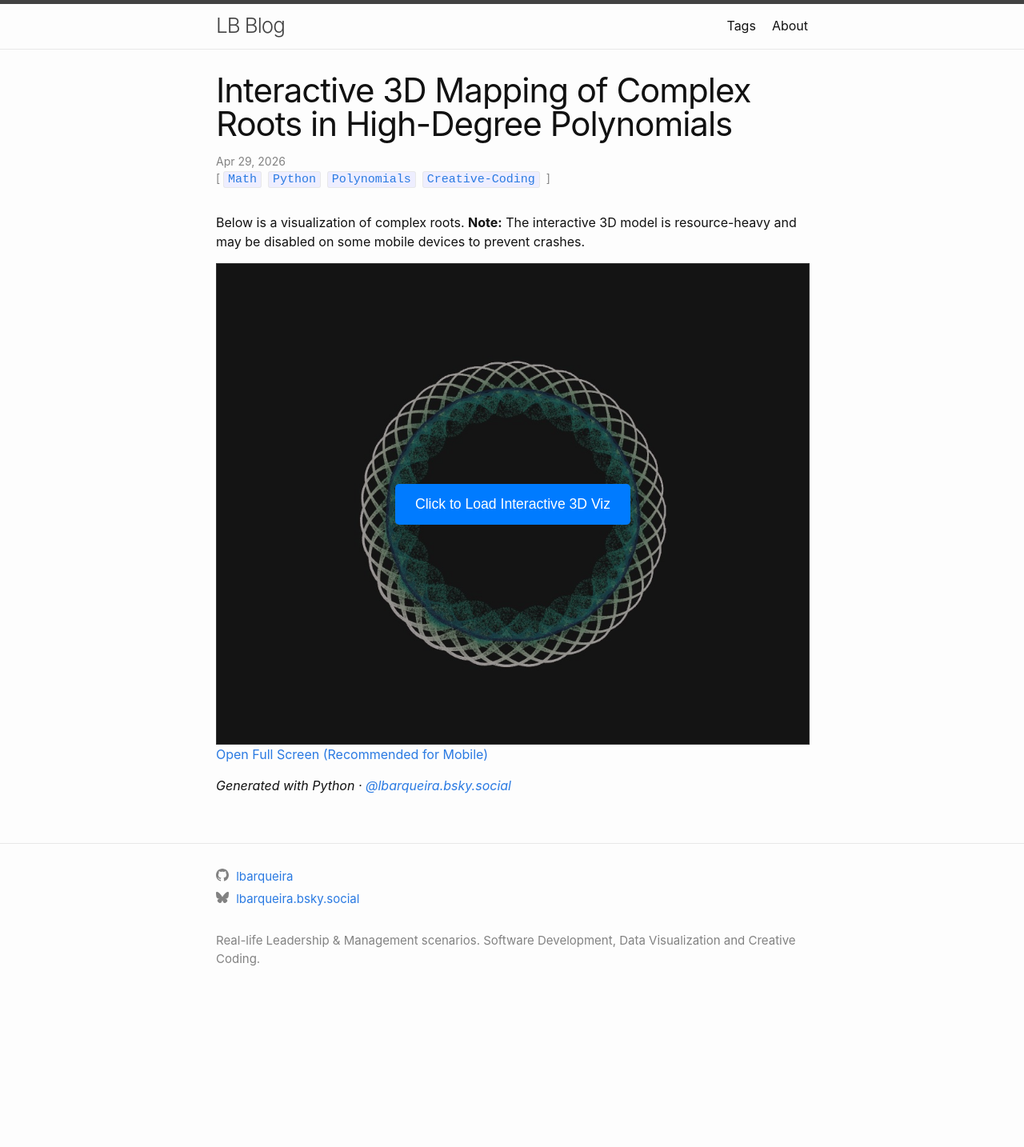
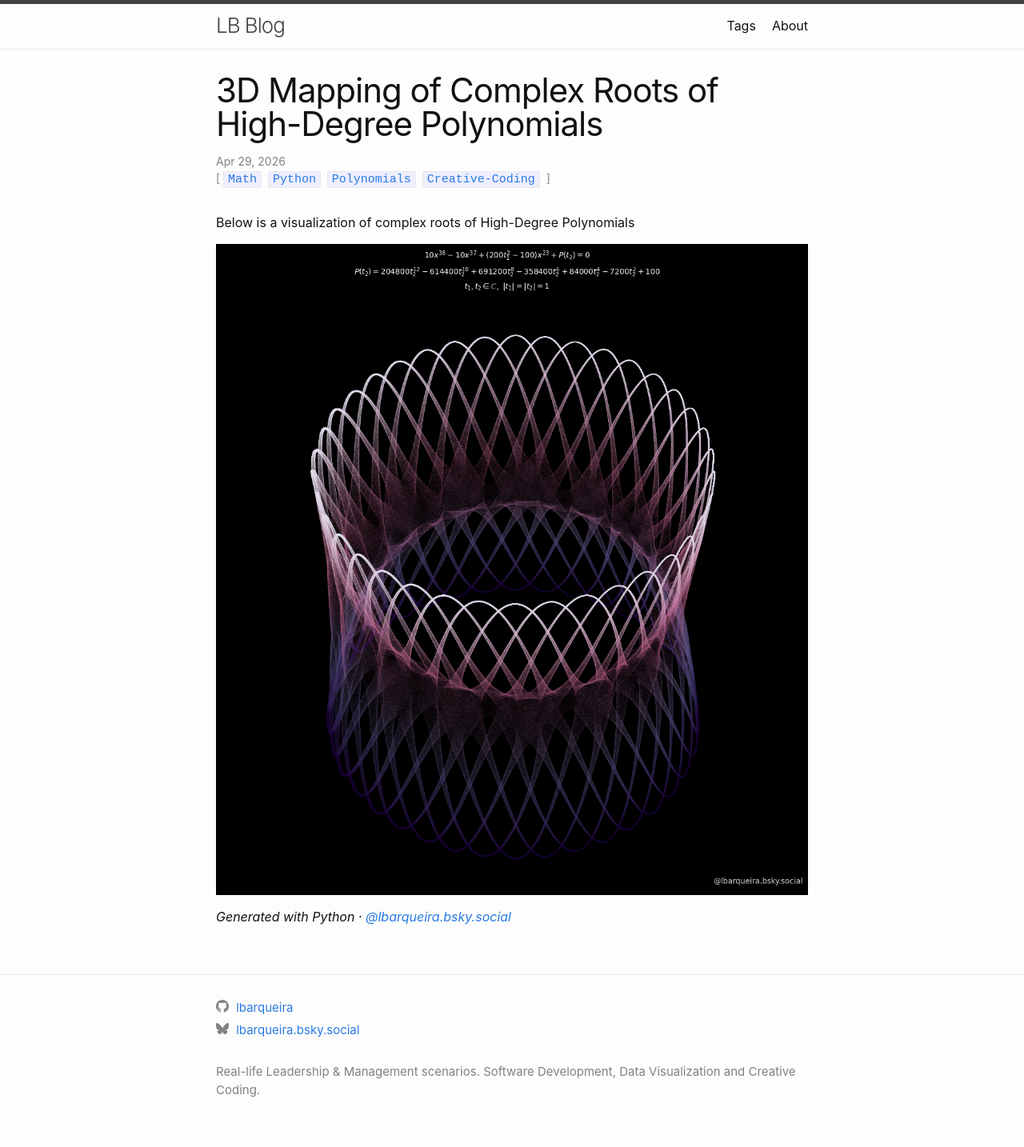
Before and after one commit to lbarqueira/lbarqueira.github.io, a Jekyll site: the page built from _posts/2026-04-29-3d-video-visualization-og-comples-roots.md, in a window 1280 px wide. Shown: the whole page at 80% size. Built offline with Jekyll 4.4.1, drawn with Linux system fonts in a browser that asks for light colours; before the commit the page ends 1270 px from its top, so only the background shows below that.

Commit message:
update polynomial roots

```diff
--- a/_posts/2026-04-29-3d-video-visualization-og-comples-roots.md
+++ b/_posts/2026-04-29-3d-video-visualization-og-comples-roots.md
@@ -1,53 +1,17 @@
 ---
 layout: post
-title: "Interactive 3D Mapping of Complex Roots in High-Degree Polynomials"
+title: "3D Mapping of Complex Roots of High-Degree Polynomials"
 date: 2026-04-29 23:58:00 +0000
 permalink: /:year/:month/:day/:title.html
 excerpt_separator: <!--more-->
-description: "An interactive 3D exploration of the movement and geometry of complex roots in high-degree polynomials."
+description: "3D exploration of the movement and geometry of complex roots in high-degree polynomials."
 tags: Math Python Polynomials Creative-Coding
 ---
 
-Below is a visualization of complex roots. **Note:** The interactive 3D model is resource-heavy and may be disabled on some mobile devices to prevent crashes.
+Below is a visualization of complex roots of High-Degree Polynomials
+
+![3D visualization of complex roots](/assets/images/new_polynomial_new_3d_formula_6_final.png){:width="100%"}
 
 <!--more-->
 
-<div id="viz-container" style="width: 100%; height: 600px; background: #111; display: flex; align-items: center; justify-content: center; border: 1px solid #333; position: relative;">
-
-  <img id="viz-preview" src="/assets/images/roots-preview.jpg" style="width: 100%; height: 100%; object-fit: cover; opacity: 0.6;">
-
-  <button onclick="loadViz()" id="load-btn" style="position: absolute; padding: 15px 25px; font-size: 1.1rem; cursor: pointer; background: #007bff; color: white; border: none; border-radius: 5px;">
-    Click to Load Interactive 3D Viz
-  </button>
-
-  <iframe
-    id="viz-iframe"
-    src=""
-    data-src="{{ '/assets/visualizations/new_polynomial_interactive.html' | relative_url }}"
-    width="100%"
-    height="100%"
-    frameborder="0"
-    style="display: none;">
-  </iframe>
-</div>
-
-<script>
-function loadViz() {
-  var iframe = document.getElementById('viz-iframe');
-  var btn = document.getElementById('load-btn');
-  var preview = document.getElementById('viz-preview');
-
-  // Set the source only when clicked
-  iframe.src = iframe.getAttribute('data-src');
-  iframe.style.display = 'block';
-
-  // Hide the UI elements
-  btn.style.display = 'none';
-  preview.style.display = 'none';
-}
-</script>
-
-[Open Full Screen (Recommended for Mobile)]({{ '/assets/visualizations/new_polynomial_interactive.html' | relative_url }})
-
-
 *Generated with Python · [@lbarqueira.bsky.social](https://bsky.app/profile/lbarqueira.bsky.social)*
```
Also changed, not shown: assets/images/browserconfig.xml (deleted, +0 -9 lines), assets/images/new_polynomial_new_3d_formula_6_final.png (added), assets/images/roots-preview.jpg (deleted).
